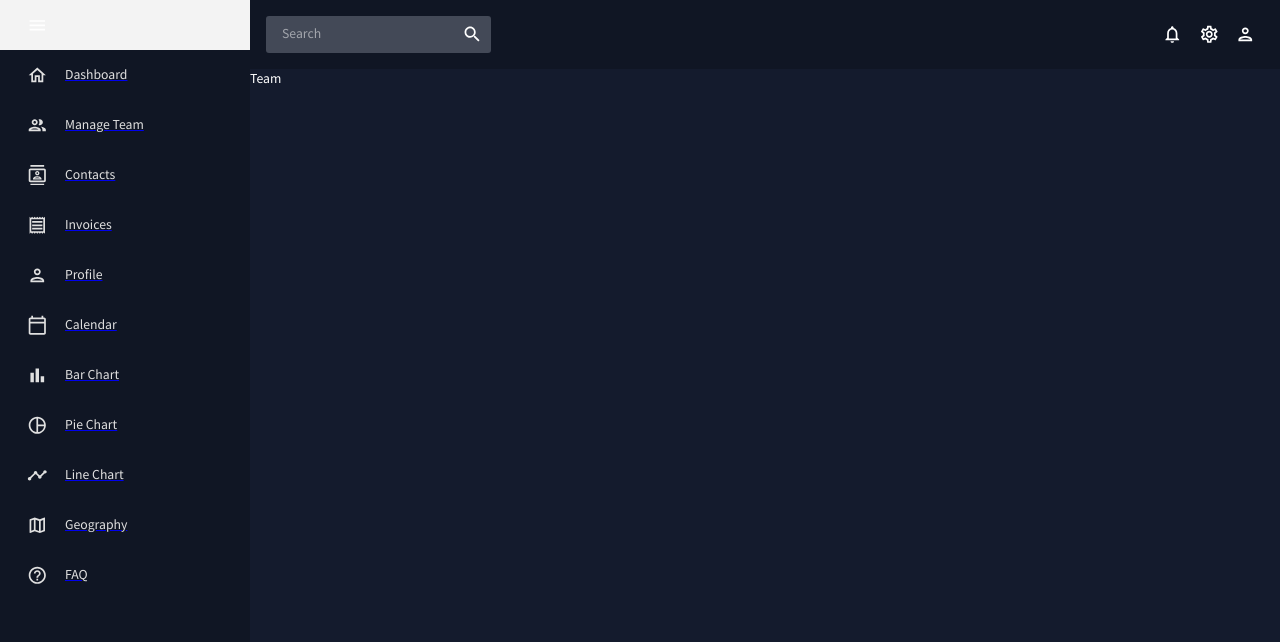
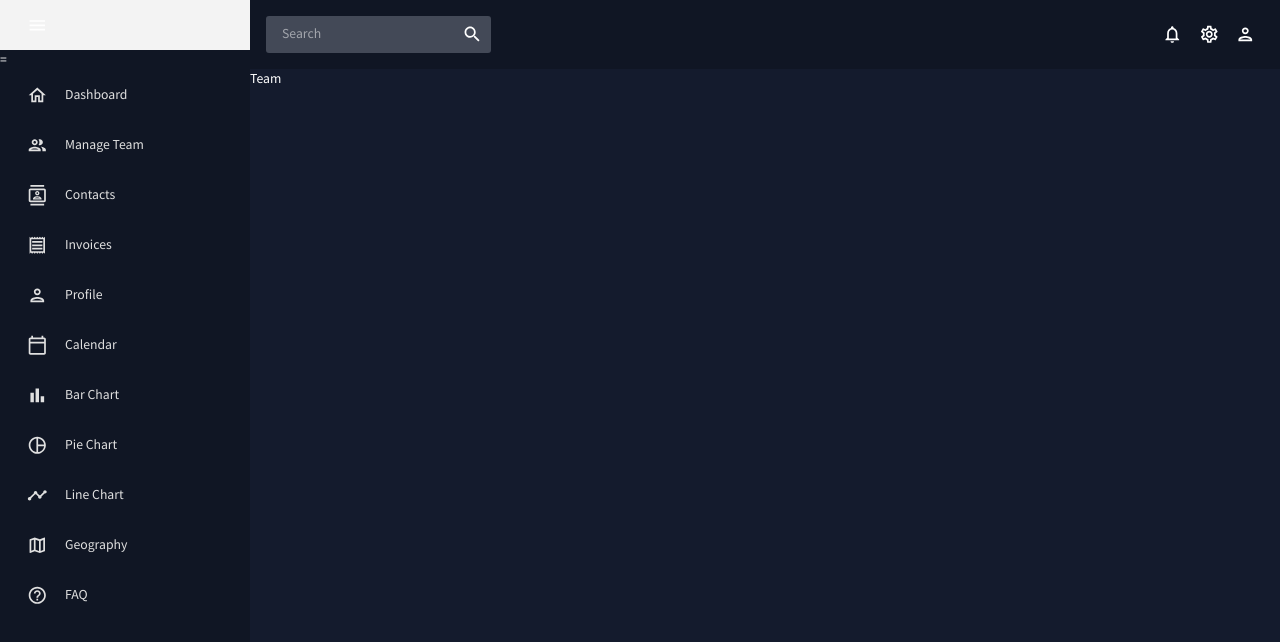
Before and after one commit to sarahabing/test-react, a React app in the folder react-demo/: page /team in a window 1280 px wide. Shown: the top 642 px of the page. Built offline with nearby package versions, Linux system fonts and the light colour scheme; the HTML template or start-up script is replaced by a standard one.

Commit message:
refactored links for react router on sidebar

```diff
--- a/react-demo/src/scenes/global/SideBar.tsx
+++ b/react-demo/src/scenes/global/SideBar.tsx
@@ -24,20 +24,25 @@ function SideBar(): JSX.Element {
   const { collapseSidebar } = useProSidebar()
 
   return (
-    <Sidebar backgroundColor={colors.primary[600]} breakPoint='xs' rootStyles={{border:'none'}}>
+    <Sidebar
+      backgroundColor={colors.primary[600]}
+      breakPoint='xs'
+      rootStyles={{ border: 'none' }}
+    >
       <Menu>
         <MenuItem
           icon={<MenuOutlinedIcon />}
+          rootStyles={{
+            '&:hover': 'red'
+          }}
           onClick={() => {
             collapseSidebar()
           }}
         ></MenuItem>
-
         {/* Items */}
-
-        {/* Dashboard */}
-        <Link to='/'>
+        {/* Dashboard */}={' '}
         <MenuItem
+          component={<Link to='/' />}
           style={{
             color: colors.grey[100]
           }}
@@ -45,11 +50,9 @@ function SideBar(): JSX.Element {
         >
           <Typography>Dashboard</Typography>
         </MenuItem>
-        </Link>
-
         {/* Manage Team */}
-        <Link to='/team'>
         <MenuItem
+          component={<Link to='/team' />}
           style={{
             color: colors.grey[100]
           }}
@@ -57,11 +60,9 @@ function SideBar(): JSX.Element {
         >
           <Typography>Manage Team</Typography>
         </MenuItem>
-        </Link>
-
         {/* Contacts */}
-        <Link to='/contacts'>
         <MenuItem
+          component={<Link to='/contacts' />}
           style={{
             color: colors.grey[100]
           }}
@@ -69,11 +70,9 @@ function SideBar(): JSX.Element {
         >
           <Typography>Contacts</Typography>
         </MenuItem>
-        </Link>
-
         {/* Invoices */}
-        <Link to='/invoices'>
         <MenuItem
+          component={<Link to='/invoices' />}
           style={{
             color: colors.grey[100]
           }}
@@ -81,11 +80,9 @@ function SideBar(): JSX.Element {
         >
           <Typography>Invoices</Typography>
         </MenuItem>
-        </Link>
-
         {/* Profile */}
-        <Link to='/profile'>
         <MenuItem
+          component={<Link to='/profile' />}
           style={{
             color: colors.grey[100]
           }}
@@ -93,11 +90,9 @@ function SideBar(): JSX.Element {
         >
           <Typography>Profile</Typography>
         </MenuItem>
-        </Link>
-
         {/* Calendar */}
-        <Link to='/calendar'>
         <MenuItem
+          component={<Link to='/calendar' />}
           style={{
             color: colors.grey[100]
           }}
@@ -105,11 +100,9 @@ function SideBar(): JSX.Element {
         >
           <Typography>Calendar</Typography>
         </MenuItem>
-        </Link>
-
         {/* Bar */}
-        <Link to='/bar'>
         <MenuItem
+          component={<Link to='/bar' />}
           style={{
             color: colors.grey[100]
           }}
@@ -117,11 +110,9 @@ function SideBar(): JSX.Element {
         >
           <Typography>Bar Chart</Typography>
         </MenuItem>
-        </Link>
-
         {/* Pie */}
-        <Link to='/pie'>
         <MenuItem
+          component={<Link to='/pie' />}
           style={{
             color: colors.grey[100]
           }}
@@ -129,11 +120,9 @@ function SideBar(): JSX.Element {
         >
           <Typography>Pie Chart</Typography>
         </MenuItem>
-        </Link>
-
         {/* Timeline */}
-        <Link to='/line'>
         <MenuItem
+          component={<Link to='/line' />}
           style={{
             color: colors.grey[100]
           }}
@@ -141,11 +130,9 @@ function SideBar(): JSX.Element {
         >
           <Typography>Line Chart</Typography>
         </MenuItem>
-        </Link>
-
         {/* Geography */}
-        <Link to='/geography'>
         <MenuItem
+          component={<Link to='/geography' />}
           style={{
             color: colors.grey[100]
           }}
@@ -153,11 +140,9 @@ function SideBar(): JSX.Element {
         >
           <Typography>Geography</Typography>
         </MenuItem>
-        </Link>
-
         {/* FAQ */}
-        <Link to='/faq'>
         <MenuItem
+          component={<Link to='/faq' />}
           style={{
             color: colors.grey[100]
           }}
@@ -165,7 +150,6 @@ function SideBar(): JSX.Element {
         >
           <Typography>FAQ</Typography>
         </MenuItem>
-        </Link>
       </Menu>
     </Sidebar>
   )
```
Lines whose indentation alone changed are shown as unchanged.
